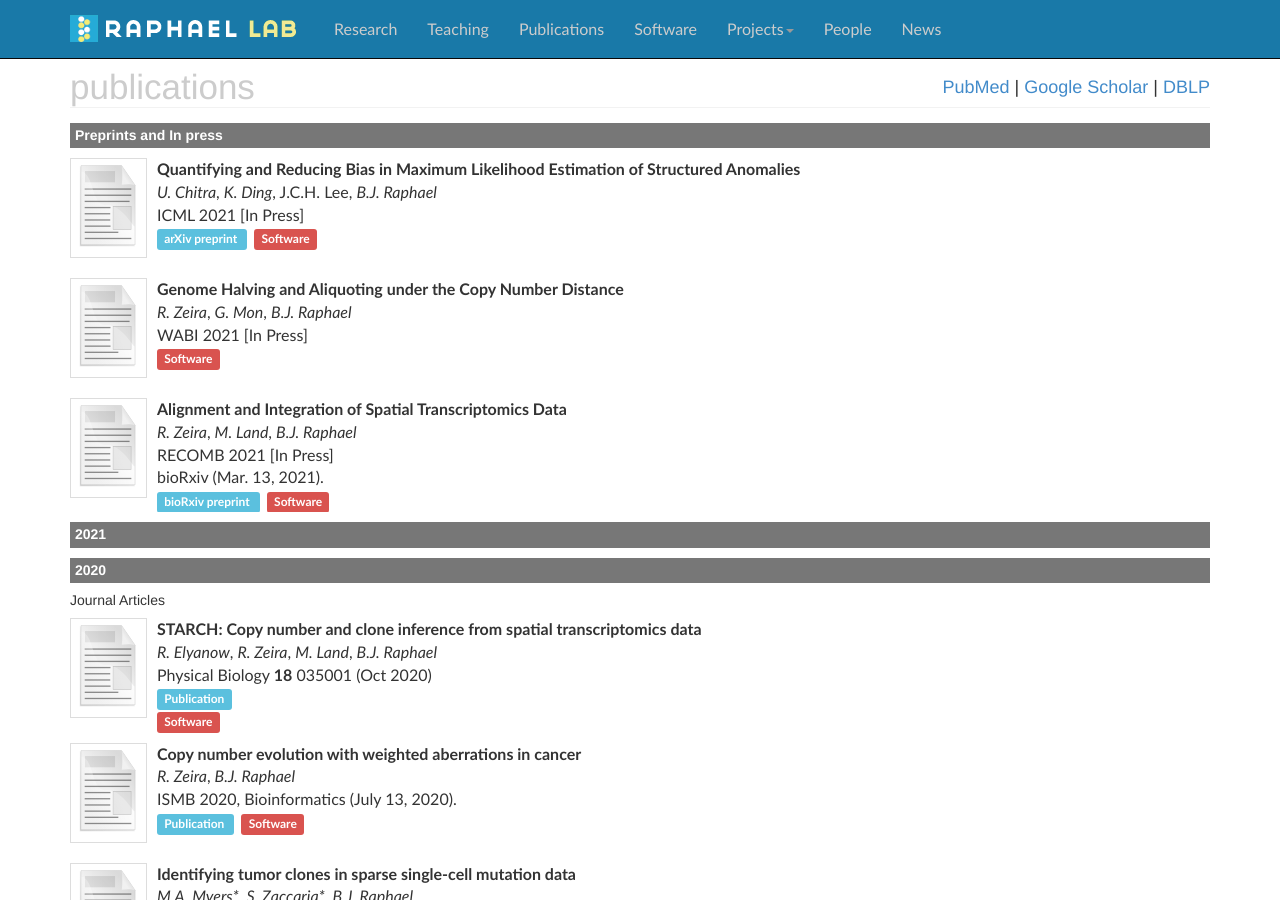
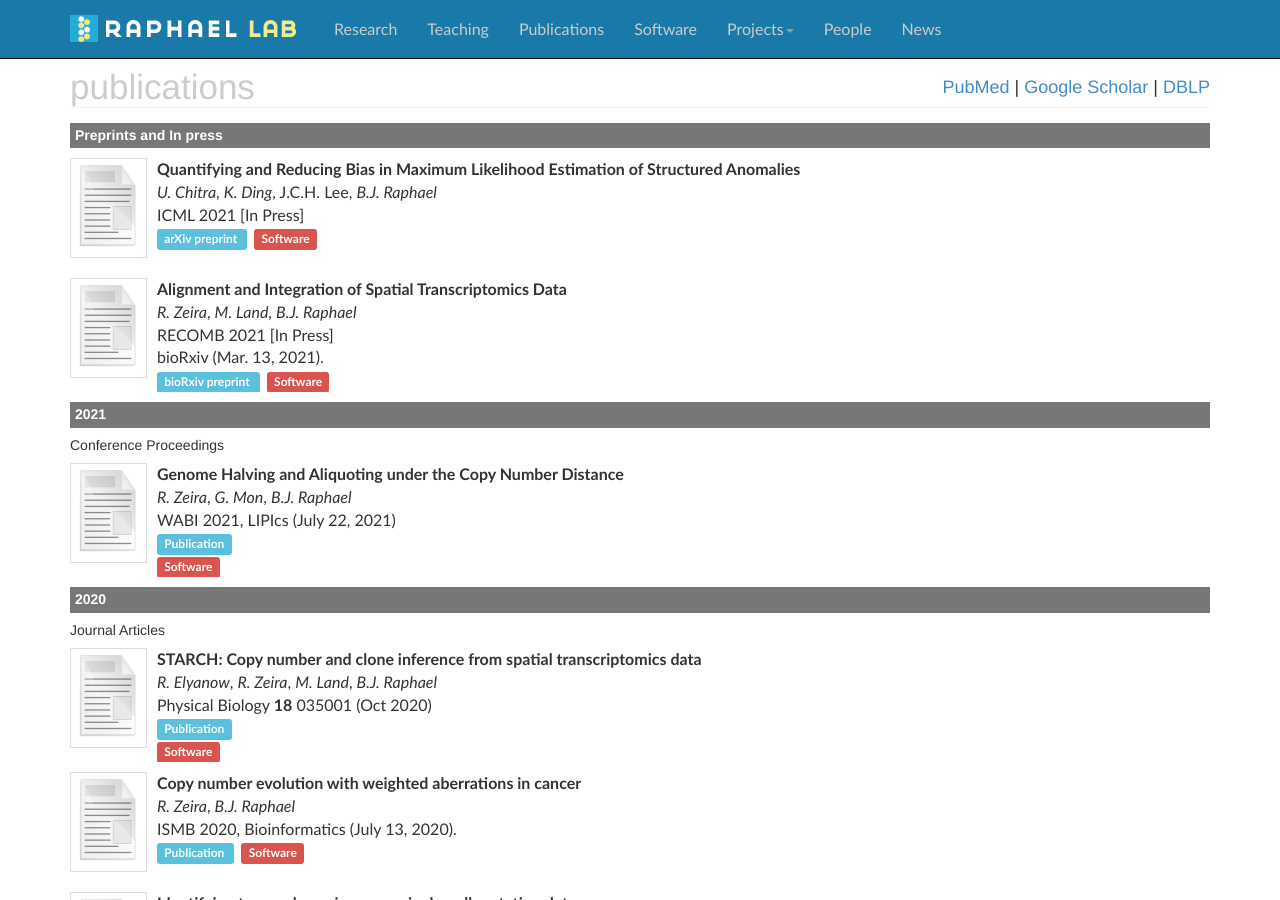
Before and after one commit to raphael-group/raphael-group.github.io, a Jekyll site: the page built from publications/index.md, in a window 1280 px wide and 900 px high. Built offline with Jekyll 4.4.1, drawn with Linux system fonts in a browser that asks for light colours; nearby versions of some CDN libraries; comment, search, counter and statistics services are not loaded.

Commit message:
Update index.md

```diff
--- a/publications/index.md
+++ b/publications/index.md
@@ -24,16 +24,6 @@ container_css_class: container publications
 		<a href="https://github.com/raphael-group/structured-anomalies">Software</a>
 	</span>
 
-* [![CND-aliquoting](../assets/img/papers/missing.svg)]()
-**Genome Halving and Aliquoting under the Copy Number Distance**
-
-	_R. Zeira_, _G. Mon_, _B.J. Raphael_
-
-	WABI 2021 [In Press]
-
-	<span class="label label-danger">
-		<a href="https://github.com/raphael-group/CND-aliquoting">Software</a>
-	</span>
 
 * [![PASTE](../assets/img/papers/missing.svg)](https://www.biorxiv.org/content/10.1101/2021.03.16.435604v1)
 **Alignment and Integration of Spatial Transcriptomics Data**
@@ -53,6 +43,21 @@ container_css_class: container publications
 
 ### 2021 ###
 
+##### Conference Proceedings
+* [![CND-aliquoting](../assets/img/papers/missing.svg)](https://drops.dagstuhl.de/opus/volltexte/2021/14371)
+**Genome Halving and Aliquoting under the Copy Number Distance**
+
+	_R. Zeira_, _G. Mon_, _B.J. Raphael_
+
+	WABI 2021, LIPIcs (July 22, 2021)
+
+	<span class="label label-info">
+        	<a href="https://drops.dagstuhl.de/opus/volltexte/2021/14371" target="_new">Publication</a>
+    	</span>
+
+	<span class="label label-danger">
+		<a href="https://github.com/raphael-group/CND-aliquoting">Software</a>
+	</span>
 
 ### 2020 ###
 
```
